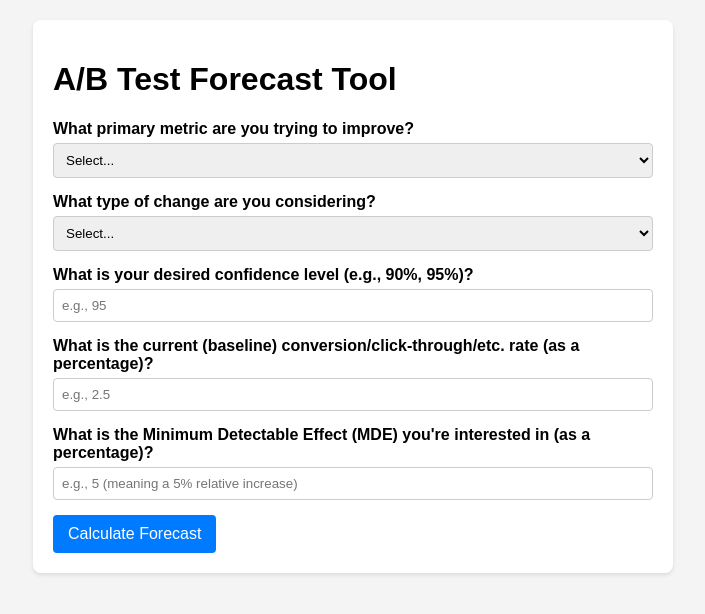
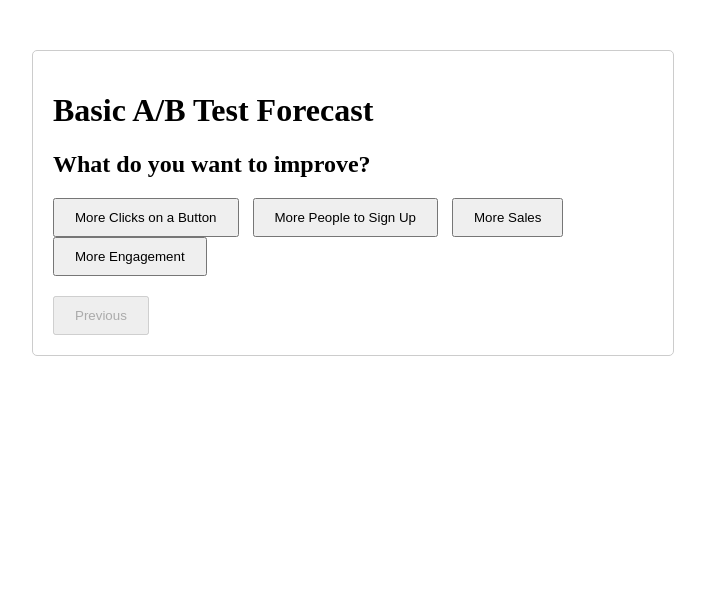
Before and after one commit to jorjoperalta/abtesttool, a plain HTML site: page index.html in a window 1280 px wide. Shown: the whole page, without its empty margins (287-992 px from the left). Drawn offline with Linux system fonts and the light colour scheme.

Commit message:
Updating site to create a basic flow of questions for the user

```diff
--- a/index.html
+++ b/index.html
@@ -1,64 +1,61 @@
 <!DOCTYPE html>
-<html lang="en">
+<html>
 <head>
-    <meta charset="UTF-8">
-    <meta name="viewport" content="width=device-width, initial-scale=1.0">
-    <title>A/B Test Forecast Tool</title>
+    <title>Basic A/B Test Forecast Tool</title>
     <link rel="stylesheet" href="style.css">
 </head>
 <body>
     <div class="container">
-        <h1>A/B Test Forecast Tool</h1>
-        <form id="abTestForm">
-            <div class="form-group">
-                <label for="metric">What primary metric are you trying to improve?</label>
-                <select id="metric" name="metric">
-                    <option value="">Select...</option>
-                    <option value="conversionRate">Conversion Rate</option>
-                    <option value="clickThroughRate">Click-Through Rate (CTR)</option>
-                    <option value="bounceRate">Bounce Rate</option>
-                    <option value="timeOnPage">Time on Page</option>
-                    </select>
+        <h1>Basic A/B Test Forecast</h1>
+        <div id="step-1" class="step active">
+            <h2>What do you want to improve?</h2>
+            <div class="options">
+                <button data-goal="clicks">More Clicks on a Button</button>
+                <button data-goal="signups">More People to Sign Up</button>
+                <button data-goal="sales">More Sales</button>
+                <button data-goal="engagement">More Engagement</button>
             </div>
+        </div>
 
-            <div class="form-group">
-                <label for="changeType">What type of change are you considering?</label>
-                <select id="changeType" name="changeType">
-                    <option value="">Select...</option>
-                    <option value="headline">Headline</option>
-                    <option value="buttonText">Button Text</option>
-                    <option value="image">Image/Visual</option>
-                    <option value="layout">Layout/Structure</option>
-                    <option value="formLength">Form Length</option>
-                    </select>
+        <div id="step-2" class="step hidden">
+            <h2>Describe What You're Testing</h2>
+            <textarea id="change-description"></textarea>
+            <button class="next-btn">Next</button>
+        </div>
+
+        <div id="step-3" class="step hidden">
+            <h2 data-question="current"></h2>
+            <input type="number" id="current-value">
+            <input type="text" id="current-period" placeholder="per day/week">
+            <button class="next-btn">Next</button>
+        </div>
+
+        <div id="step-4" class="step hidden">
+            <h2>How much better do you think the new version will be?</h2>
+            <div class="improvement-options">
+                <input type="range" id="expected-improvement" min="1" max="100" value="10">
+                <span id="improvement-value">10%</span>
             </div>
+            <button class="next-btn">Next</button>
+        </div>
 
-            <div class="form-group">
-                <label for="confidenceLevel">What is your desired confidence level (e.g., 90%, 95%)?</label>
-                <input type="number" id="confidenceLevel" name="confidenceLevel" min="80" max="99" step="1" placeholder="e.g., 95">
-            </div>
+        <div id="step-5" class="step hidden">
+            <h2>About how many people will see this test?</h2>
+            <input type="number" id="sample-size">
+            <input type="text" id="sample-period" placeholder="visitors per day/week">
+            <button id="calculate-btn">Get Forecast</button>
+        </div>
 
-            <div class="form-group">
-                <label for="baselineRate">What is the current (baseline) conversion/click-through/etc. rate (as a percentage)?</label>
-                <input type="number" id="baselineRate" name="baselineRate" min="0" max="100" step="0.1" placeholder="e.g., 2.5">
-            </div>
+        <div id="output" class="step hidden">
+            <h2>Forecast</h2>
+            <p id="forecast-result"></p>
+            <button class="restart-btn">Start Over</button>
+        </div>
 
-            <div class="form-group">
-                <label for="mde">What is the Minimum Detectable Effect (MDE) you're interested in (as a percentage)?</label>
-                <input type="number" id="mde" name="mde" min="0.1" step="0.1" placeholder="e.g., 5 (meaning a 5% relative increase)">
-            </div>
-
-            <button type="button" onclick="calculateForecast()">Calculate Forecast</button>
-        </form>
-
-        <div id="forecastResults" class="hidden">
-            <h2>Forecasted Results:</h2>
-            <p id="sampleSizeNeeded"></p>
-            <p id="durationEstimate"></p>
-            <p id="potentialUplift"></p>
+        <div class="navigation">
+            <button id="prev-btn" disabled>Previous</button>
         </div>
     </div>
-
     <script src="script.js"></script>
 </body>
 </html>
--- a/script.js
+++ b/script.js
@@ -1,32 +1,121 @@
-function calculateForecast() {
-    const metric = document.getElementById("metric").value;
-    const changeType = document.getElementById("changeType").value;
-    const confidenceLevel = parseFloat(document.getElementById("confidenceLevel").value) / 100;
-    const baselineRate = parseFloat(document.getElementById("baselineRate").value) / 100;
-    const mde = parseFloat(document.getElementById("mde").value) / 100; // Convert percentage to decimal
+const steps = document.querySelectorAll('.step');
+const prevBtn = document.getElementById('prev-btn');
+const nextBtn = document.querySelectorAll('.next-btn');
+const calculateBtn = document.getElementById('calculate-btn');
+const restartBtn = document.querySelector('.restart-btn');
+const goalButtons = document.querySelectorAll('#step-1 .options button');
 
-    const forecastResultsDiv = document.getElementById("forecastResults");
-    const sampleSizeNeededElement = document.getElementById("sampleSizeNeeded");
-    const durationEstimateElement = document.getElementById("durationEstimate");
-    const potentialUpliftElement = document.getElementById("potentialUplift");
+const goalData = {};
+let currentStep = 0;
 
-    // --- Placeholder for your A/B test forecast calculations ---
-    // You will need to implement the formulas here based on statistical principles.
-    // This example just shows how to display the input values.
+function showStep(stepIndex) {
+    steps.forEach((step, index) => {
+        step.classList.toggle('active', index === stepIndex);
+        step.classList.toggle('hidden', index !== stepIndex);
+    });
+    prevBtn.disabled = stepIndex === 0;
+    const nextVisible = stepIndex < steps.length - 2; // Hide next on the last input step
+    nextBtn.forEach(btn => btn.style.display = nextVisible ? 'inline-block' : 'none');
+    if (calculateBtn) calculateBtn.style.display = stepIndex === steps.length - 2 ? 'inline-block' : 'none';
+    if (restartBtn) restartBtn.style.display = stepIndex === steps.length - 1 ? 'inline-block' : 'none';
+}
 
-    console.log("Metric:", metric);
-    console.log("Change Type:", changeType);
-    console.log("Confidence Level:", confidenceLevel);
-    console.log("Baseline Rate:", baselineRate);
-    console.log("MDE:", mde);
+function updateQuestion(step, questionText) {
+    const questionElement = step.querySelector('h2[data-question]');
+    if (questionElement) {
+        questionElement.textContent = questionText;
+    } else {
+        const h2 = step.querySelector('h2');
+        if (h2) h2.textContent = questionText;
+    }
+}
 
-    const sampleSize = "Calculation for sample size will go here.";
-    const duration = "Estimate for test duration will go here.";
-    const uplift = "Potential uplift range will go here.";
+function updateUnitLabel(step, unitText) {
+    const unitSpan = step.querySelector('[data-goal-unit]');
+    if (unitSpan) {
+        unitSpan.textContent = unitText;
+    }
+}
 
-    sampleSizeNeededElement.textContent = `Estimated Sample Size Needed per Variation: ${sampleSize}`;
-    durationEstimateElement.textContent = `Estimated Test Duration: ${duration}`;
-    potentialUpliftElement.textContent = `Potential Uplift (based on MDE): ${mde * 100}% relative increase (approximately).`;
+goalButtons.forEach(button => {
+    button.addEventListener('click', (event) => {
+        goalData.goal = event.target.dataset.goal;
+        showStep(1); // Move to describe change
+        // Update question for current value based on goal
+        const currentQuestion = document.querySelector('#step-3 h2');
+        const currentValueUnit = document.querySelector('#step-3 [data-goal-unit]');
+        switch (goalData.goal) {
+            case 'clicks':
+                currentQuestion.textContent = "What's the current number of clicks?";
+                currentValueUnit.textContent = "clicks";
+                break;
+            case 'signups':
+                currentQuestion.textContent = "What's the current number of sign-ups?";
+                currentValueUnit.textContent = "sign-ups";
+                break;
+            case 'sales':
+                currentQuestion.textContent = "What's the current number of sales?";
+                currentValueUnit.textContent = "sales";
+                break;
+            case 'engagement':
+                currentQuestion.textContent = "What's the current level of engagement (e.g., %)?";
+                currentValueUnit.textContent = "%";
+                break;
+        }
+    });
+});
 
-    forecastResultsDiv.classList.remove("hidden");
+nextBtn.forEach(button => {
+    button.addEventListener('click', () => {
+        currentStep++;
+        showStep(currentStep);
+    });
+});
+
+prevBtn.addEventListener('click', () => {
+    currentStep--;
+    showStep(currentStep);
+});
+
+const improvementSlider = document.getElementById('expected-improvement');
+const improvementValueSpan = document.getElementById('improvement-value');
+
+if (improvementSlider && improvementValueSpan) {
+    improvementSlider.addEventListener('input', () => {
+        improvementValueSpan.textContent = improvementSlider.value + '%';
+    });
 }
+
+if (calculateBtn) {
+    calculateBtn.addEventListener('click', () => {
+        const baseline = parseFloat(document.getElementById('current-value').value);
+        const improvement = parseFloat(document.getElementById('expected-improvement').value) / 100;
+        const sample = parseFloat(document.getElementById('sample-size').value);
+
+        if (isNaN(baseline) || isNaN(improvement) || isNaN(sample) || sample <= 0) {
+            document.getElementById('forecast-result').textContent = "Please enter valid numbers.";
+        } else {
+            const estimatedIncrease = baseline * improvement;
+            let forecastText = `Based on your input, the new version might result in approximately ${estimatedIncrease.toFixed(2)} more ${goalData.goal} per the time period you specified.`;
+            forecastText += ` This is a basic forecast and actual results can vary.`;
+            document.getElementById('forecast-result').textContent = forecastText;
+            showStep(steps.length - 1); // Show output step
+        }
+    });
+}
+
+if (restartBtn) {
+    restartBtn.addEventListener('click', () => {
+        currentStep = 0;
+        goalData.goal = null;
+        showStep(currentStep);
+        // Optionally clear input fields
+        const inputs = document.querySelectorAll('input[type="number"], textarea');
+        inputs.forEach(input => input.value = '');
+        if (improvementSlider) improvementSlider.value = 10;
+        if (improvementValueSpan) improvementValueSpan.textContent = '10%';
+    });
+}
+
+// Initialize the flow
+showStep(0);
--- a/style.css
+++ b/style.css
@@ -1,57 +1,43 @@
-body {
-    font-family: sans-serif;
-    margin: 20px;
-    background-color: #f4f4f4;
+.container {
+    max-width: 600px;
+    margin: 50px auto;
+    padding: 20px;
+    border: 1px solid #ccc;
+    border-radius: 5px;
 }
 
-.container {
-    max-width: 600px;
-    margin: 0 auto;
-    background-color: #fff;
-    padding: 20px;
-    border-radius: 8px;
-    box-shadow: 0 2px 4px rgba(0, 0, 0, 0.1);
+.step {
+    display: none;
+    margin-bottom: 20px;
 }
 
-.form-group {
-    margin-bottom: 15px;
+.step.active {
+    display: block;
 }
 
-label {
-    display: block;
-    margin-bottom: 5px;
-    font-weight: bold;
+.options button {
+    padding: 10px 20px;
+    margin-right: 10px;
+    cursor: pointer;
 }
 
-input[type="number"],
-select {
-    width: 100%;
-    padding: 8px;
-    border: 1px solid #ccc;
-    border-radius: 4px;
-    box-sizing: border-box;
+.improvement-options {
+    display: flex;
+    align-items: center;
+    margin-top: 10px;
 }
 
-button {
-    background-color: #007bff;
-    color: white;
-    padding: 10px 15px;
-    border: none;
-    border-radius: 4px;
-    cursor: pointer;
-    font-size: 16px;
+.improvement-options input[type="range"] {
+    flex-grow: 1;
+    margin-right: 10px;
 }
 
-button:hover {
-    background-color: #0056b3;
-}
-
-#forecastResults {
-    margin-top: 20px;
-    border-top: 1px solid #eee;
-    padding-top: 20px;
+.navigation button {
+    padding: 10px 20px;
+    margin-right: 10px;
+    cursor: pointer;
 }
 
 .hidden {
-    display: none;
+    display: none !important;
 }
```
